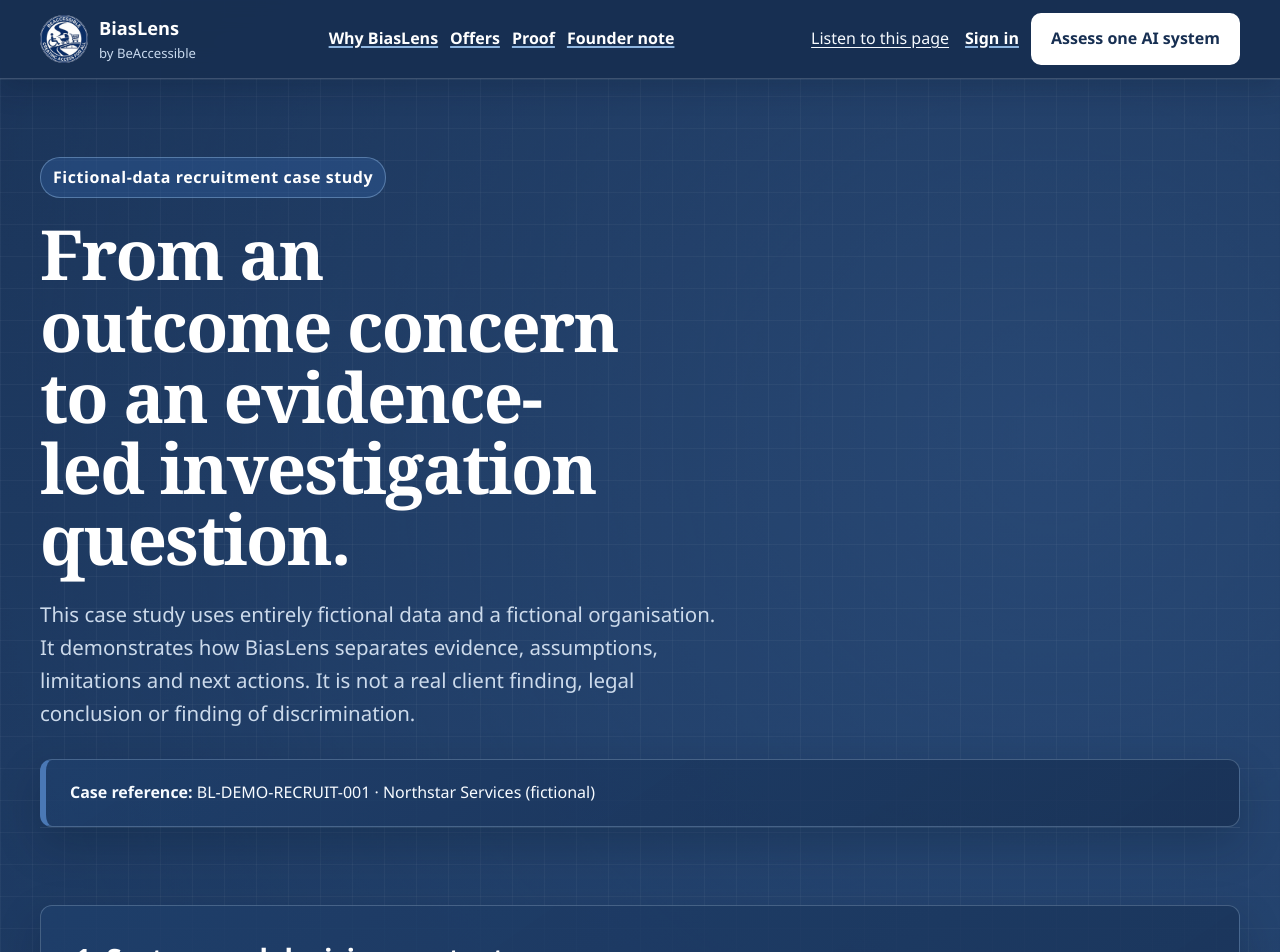
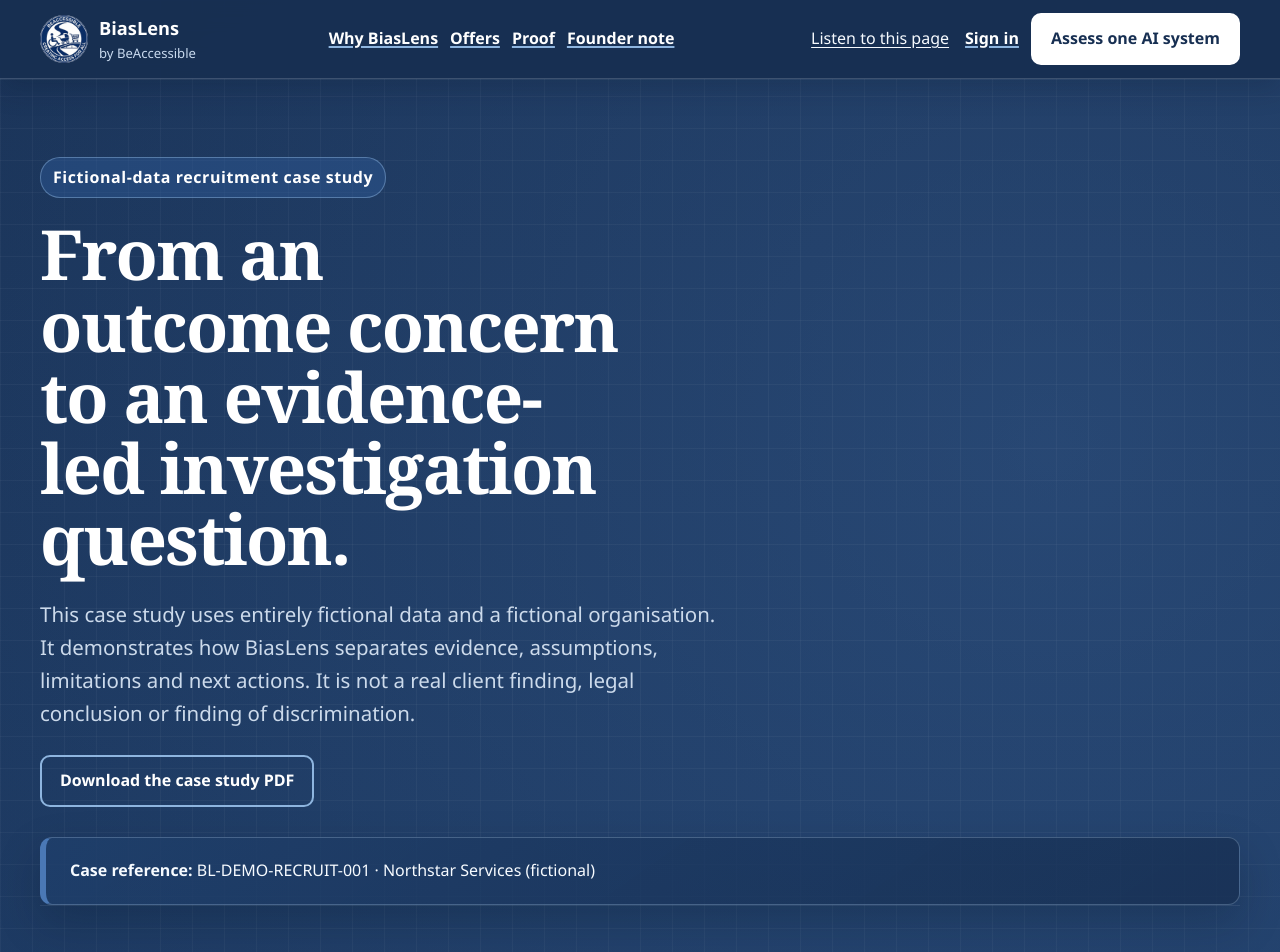
Before and after one commit to laggiesfl/BiasLens-Full-Platform, a Next.js app: page /case-study/recruitment in a window 1280 px wide. Shown: the top 952 px of the page. Built offline with nearby package versions, Linux system fonts and the light colour scheme.

Commit message:
feat: add recruitment case study PDF download CTA

```diff
--- a/src/app/case-study/recruitment/page.tsx
+++ b/src/app/case-study/recruitment/page.tsx
@@ -1,5 +1,6 @@
 import Link from "next/link";
 import { PublicHeader } from "@/components/public/PublicHeader";
+import { PUBLIC_PROOF_DOWNLOADS } from "@/lib/export/publicProofPdfs";
 
 export const metadata = {
   title: "Fictional Recruitment Case Study | BiasLens",
@@ -62,6 +63,15 @@
               <p className="public-lead">
                 This case study uses entirely fictional data and a fictional organisation. It demonstrates how BiasLens separates evidence, assumptions, limitations and next actions. It is not a real client finding, legal conclusion or finding of discrimination.
               </p>
+              <div className="public-actions">
+                <a
+                  href={PUBLIC_PROOF_DOWNLOADS.recruitment.href}
+                  className="public-button public-button-secondary"
+                  download={PUBLIC_PROOF_DOWNLOADS.recruitment.filename}
+                >
+                  Download the case study PDF
+                </a>
+              </div>
             </div>
 
             <div className="public-callout public-callout-note">
@@ -167,8 +177,15 @@
             <section className="public-section public-section-alt">
               <div className="public-panel">
                 <h2>Continue from the case study</h2>
-                <p>Review the sample Algorithm Defence File built from this same fictional case, or bring one real AI-enabled system into the BiasLens qualification flow.</p>
+                <p>Download the evidence walkthrough, review the sample Algorithm Defence File built from this same fictional case, or bring one real AI-enabled system into the BiasLens qualification flow.</p>
                 <div className="public-actions">
+                  <a
+                    href={PUBLIC_PROOF_DOWNLOADS.recruitment.href}
+                    className="public-button public-button-secondary"
+                    download={PUBLIC_PROOF_DOWNLOADS.recruitment.filename}
+                  >
+                    Download PDF
+                  </a>
                   <Link href="/algorithm-defence-file" className="public-button public-button-secondary">View the sample Algorithm Defence File</Link>
                   <Link href="/enquire" className="public-button public-button-primary">Assess one AI system</Link>
                 </div>
```
